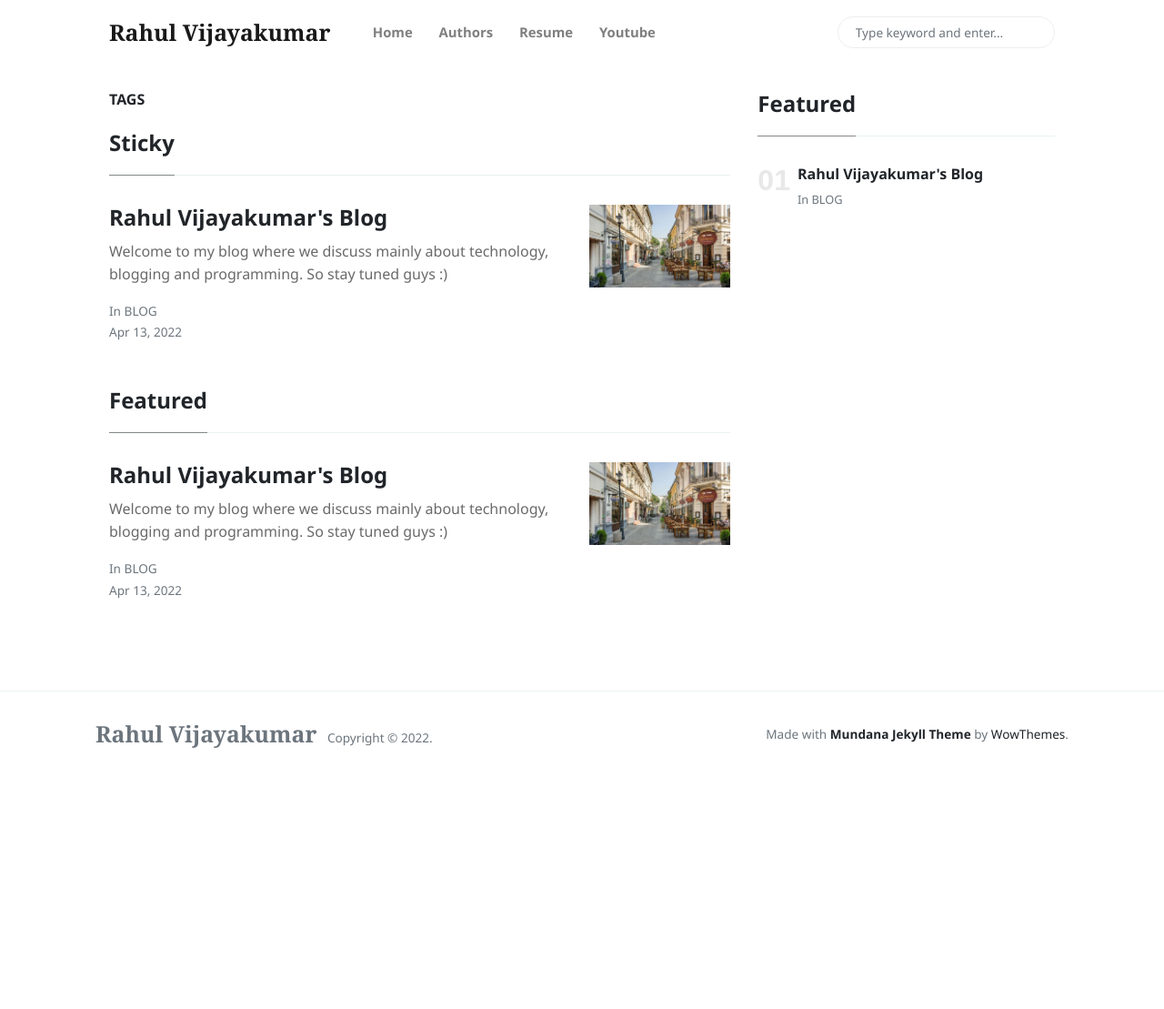
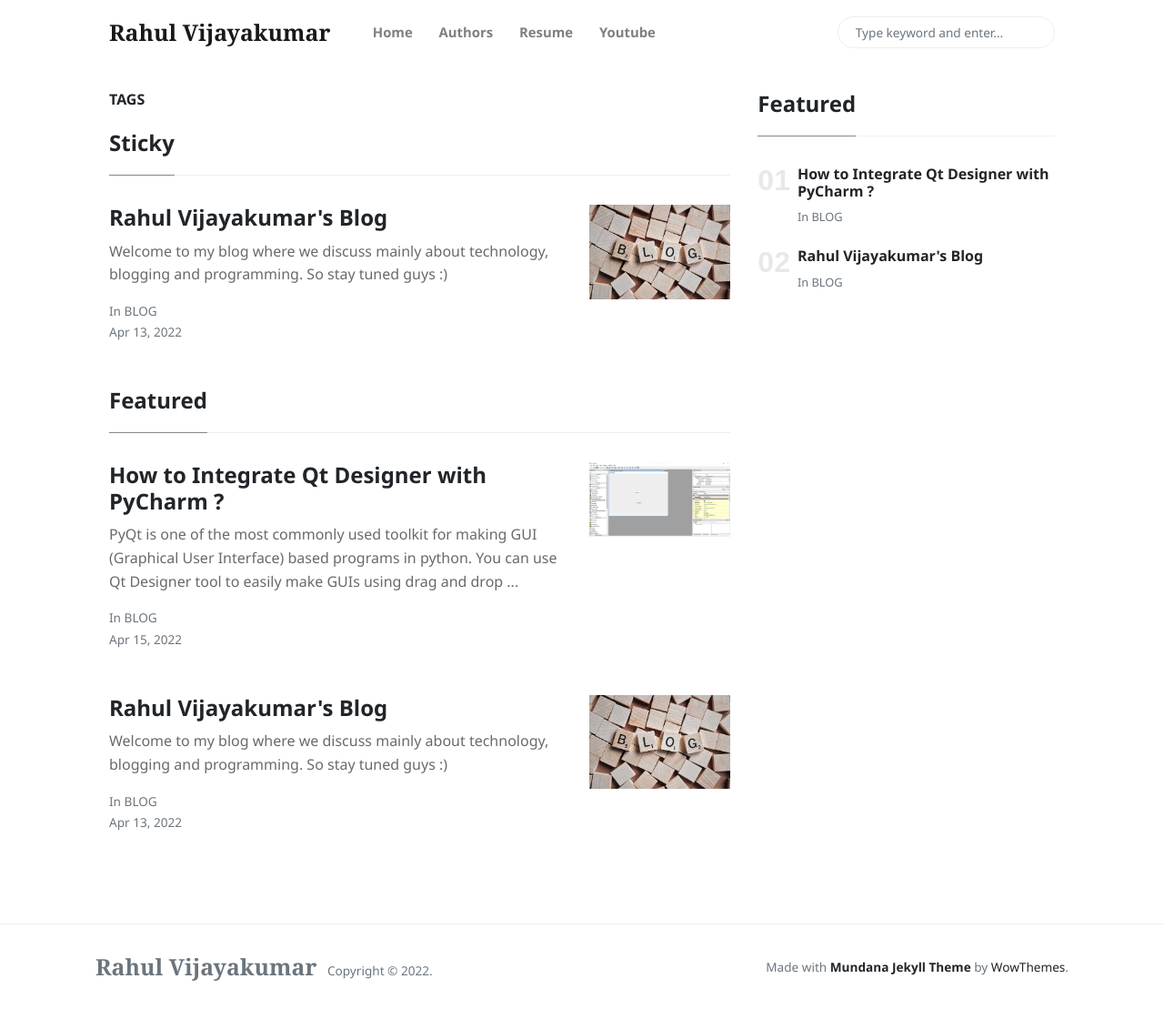
Before and after one commit to rahulvk007/myblog, a Jekyll site: the page built from _pages/tags.html, in a window 1280 px wide and 1109 px high. Shown: the whole window at 91% size. Built offline with Jekyll 4.4.1, drawn with Linux system fonts in a browser that asks for light colours; nearby versions of some CDN libraries; part of the change alters nothing that is shown.

Commit message:
added post

```diff
--- a/_posts/2022-04-13-hello-world.md
+++ b/_posts/2022-04-13-hello-world.md
@@ -3,7 +3,7 @@ layout: post
 title:  "Rahul Vijayakumar's Blog"
 author: rahul
 categories: [BLOG]
-image: assets/images/home.jpg
+image: assets/images/blog-home.jpg
 tags: [sticky, featured]
 ---
 
--- /dev/null
+++ b/_posts/2022-04-15-how-to-integrate-pyqt5-designer-pycharm.md
@@ -0,0 +1,66 @@
+---
+
+layout: post
+title:  "How to Integrate Qt Designer with PyCharm ?"
+author: rahul
+categories: [BLOG]
+image: assets/images/designer.jpg
+tags: [featured]
+
+---
+
+**PyQt** is one of the most commonly used toolkit for making GUI (Graphical User Interface) based programs in python. You can use Qt Designer tool to easily make GUIs using drag and drop functionality. After you design your GUI using QT Designer , you will get a .ui file which you can convert to .py using pyuic5. It is sometimes a little bit of hassle to do all this. Luckily for us there exists a much easier way to do all this using PyCharm.
+
+PyCharm is one of the most famous python IDEs and it has both free and a paid version. You can get PyCharm from [Get PyCharm](https://www.jetbrains.com/pycharm/download/#section=windows)
+
+First of all, lets start with installing PyQt5 and PyQt5-tools which contains the Qt designer and other necessary things.
+
+To install pyqt5, open command prompt and run **pip install pyqt5 pyqt5-tools**
+
+After pyqt5 and pyqt5-tools is successfully installed, we can proceed to the next step that is configuring designer and pyuic as external tools in pycharm. For that open pycharm and go to file --> settings --> tools --> external tools.
+
+![pycharm settings window](https://www.rahulvk.com/assets/images/pycharm-settings.jpg)
+
+Click on the plus button to add a new tool.
+
+Fill in the details as follows:
+
+- Name: QTdesigner
+- Program: <write the path to your python installation folder here>\Scripts\pyqt5-tools.exe
+- Arguments : designer
+- Working directory: $ProjectFileDir$
+
+Now click on ok and again press the plus button to add the next tool that is pyuic which we will use to convert our designer ui files to python .py files.
+
+![adding pyuic as external tool](https://www.rahulvk.com/assets/images/pyuic.jpg)
+
+Fill in the details as follows
+
+- Name : PyUIC
+- Program: <your python installation folder>\Scripts\pyuic5.exe
+- Arguments: -x $FileName$ -o $FileNameWithoutExtension$.py
+- Working directory: $ProjectFileDir$
+
+That's it. We have configured pyqt5 designer and pyuic as tools in pycharm.
+
+Now to create a new gui , just go to designer tool
+
+![using designer tool from pycharm](https://www.rahulvk.com/assets/images/designertool.jpg)
+
+And the designer window will open
+
+![designer window](https://www.rahulvk.com/assets/static/images/designer.jpg)
+
+create your UI and then click on save as and save the file with .ui extension.
+
+After that you can see the .ui file you saved on your pycharm project window.
+
+Just right click on the file select external tools --> PyUIC.
+
+![converting .ui to py](https://www.rahulvk.com/assets/images/converttopy.jpg)
+
+You will see a python file with the same name as the .ui file on your pycharm window.
+
+![python code for gui](https://www.rahulvk.com/assets/images/pythonfile.jpg)
+
+You can modify that python file to add functionality to the GUI just created.
```
